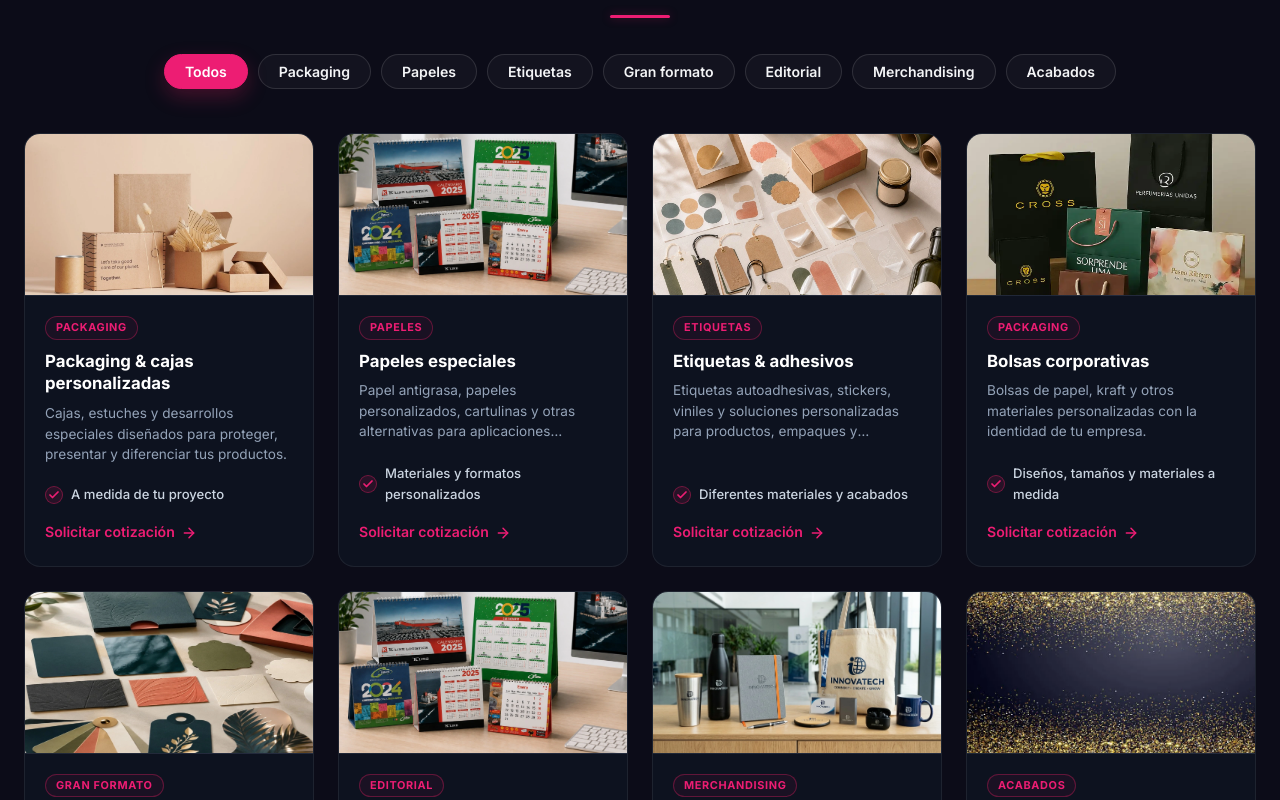
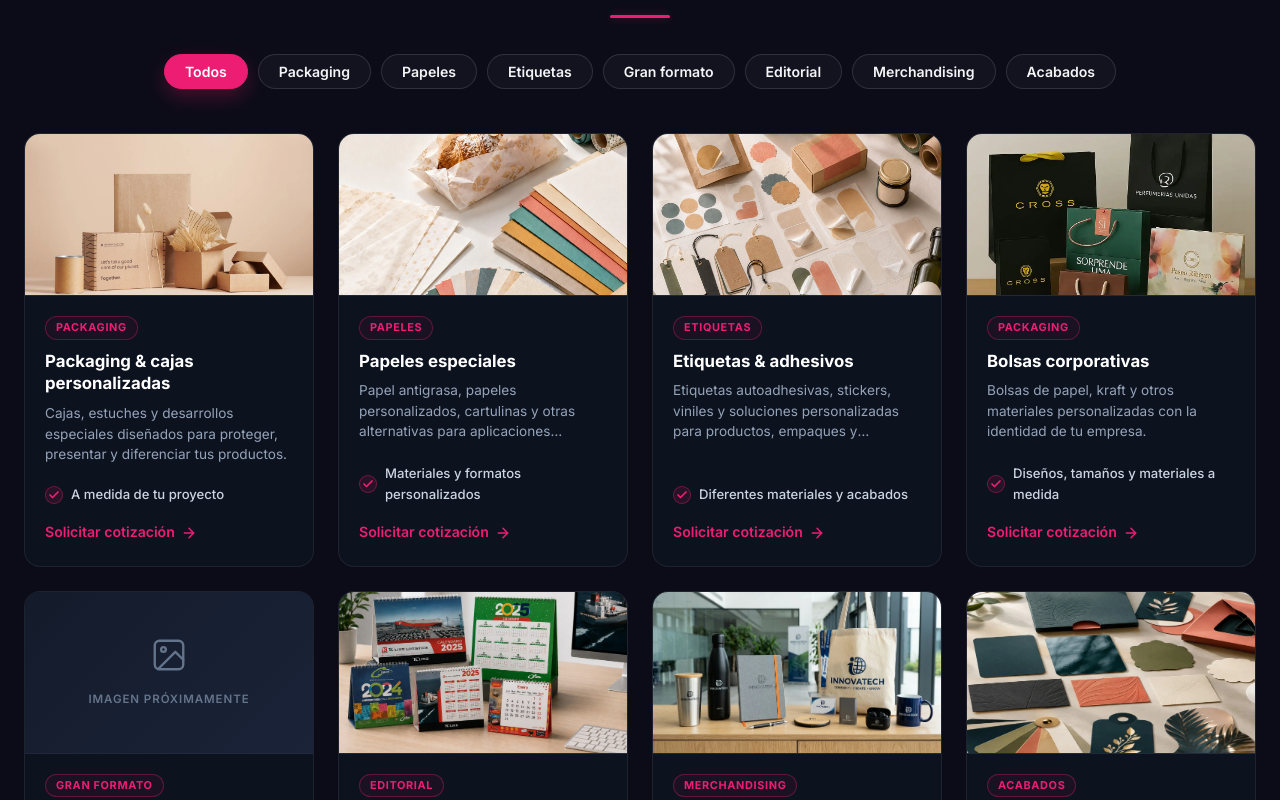
Before and after one commit to Madcz12/BarcaneGroup, a React (Vite) app: page /productos in a window 1280 px wide. Shown: the part 300-1100 px from the top of the page. Built offline with nearby package versions, Linux system fonts and the light colour scheme.

Commit message:
fix: catalog images updated

```diff
--- a/src/data/mockProducts.js
+++ b/src/data/mockProducts.js
@@ -22,7 +22,7 @@ const mockProducts = [
       'Papel antigrasa, papeles personalizados, cartulinas y otras alternativas para aplicaciones comerciales y gastronómicas.',
     feature: 'Materiales y formatos personalizados',
     price: 'Consultar cotización',
-    image: '/images/catalog/bgroup_editorial_papers.webp',
+    image: '/images/items/bggroup_special_papers.webp',
   },
   {
     id: 'etiquetas-adhesivos',
@@ -55,7 +55,7 @@ const mockProducts = [
       'Soluciones de gran formato para eventos, puntos de venta, oficinas, activaciones y espacios comerciales.',
     feature: 'Alto impacto visual',
     price: 'Consultar cotización',
-    image: '/images/items/bggroup_prints_new.webp',
+    image: null,
   },
   {
     id: 'editorial-papeleria-corporativa',
@@ -88,7 +88,7 @@ const mockProducts = [
       'Laminados mate y brillante, stamping, plastificados, troquelados y acabados que aportan diferenciación a cada pieza.',
     feature: 'El detalle que transforma el resultado',
     price: 'Consultar cotización',
-    image: '/images/items/acabadomatebrillante.webp',
+    image: '/images/items/bggroup_prints_new.webp',
   },
 ];
 
```
